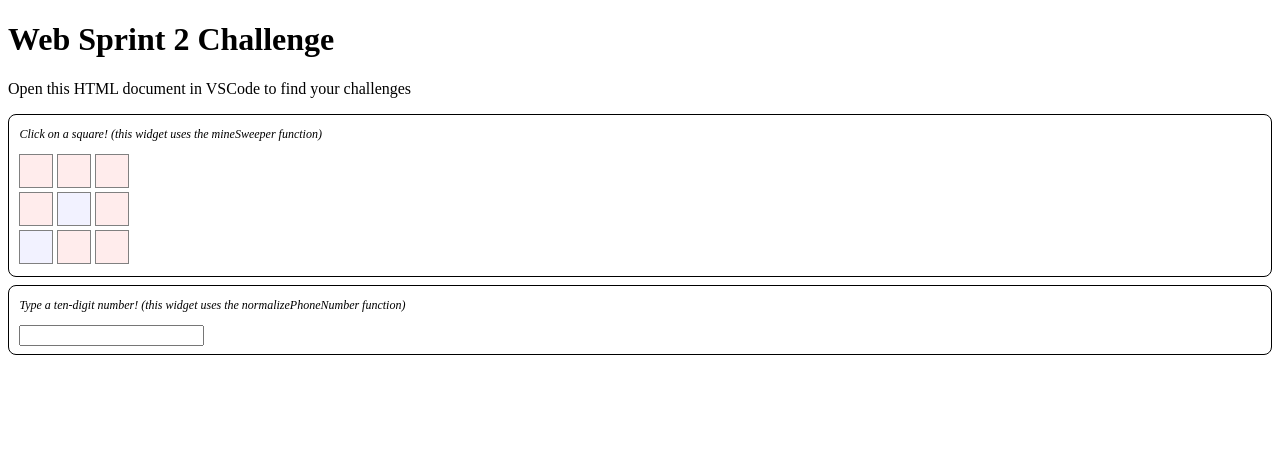
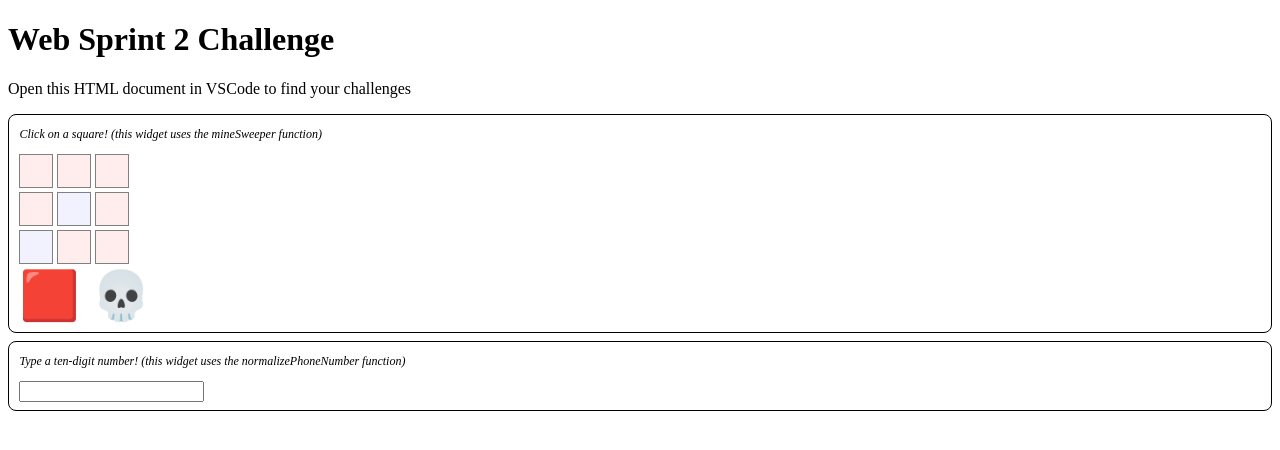
Before and after one commit to bloominstituteoftechnology/sprint-2-challenge-Gilbert228, a plain HTML site: page index.html in a window 1280 px wide. Both pictures are taken after a click on the element 36 px from the left and 170 px from the top of the page. Drawn offline with nearby package versions, Linux system fonts and the light colour scheme.

Commit message:
first commit

```diff
--- a/index.html
+++ b/index.html
@@ -6,29 +6,93 @@
   <script id="challenge">
     // 👉 CHALLENGE 1
     function profileActivation(profile, reason) {
+   if(profile.active && !reason){
+    return 'confirm status manually'
+   }
+   if(profile.active){
+    profile.active=false;
+    profile.reason=reason;
+   }
+   else{
+    profile.active=true;
+    delete profile.reason
+   }
+   return profile
+}
+ //👉 CHALLENGE 2
+function mineSweeper(grid, x, y) {
+    if (x < 1 || x > 3 || y < 1 || y > 3) {
+        return "invalid coordinates";
+    }
+    const navi = y - 1;
+    const coli = x - 1;
 
+    if (grid[navi][coli] === "🟥") {
+        return "🟥 💀";
+    } else if (grid[navi][coli] === "🟦") {
+        return "🟦 🥳";
     }
 
-    // 👉 CHALLENGE 2
-    function mineSweeper(grid, x, y) {
-
-    }
+    return "unknown outcome";
+}
 
     // 👉 CHALLENGE 3
     function booleanize(obj) {
+     for(const key in obj){
+      if(key.length>9){
+        return "shorten all prop names to 9 chars or less"
+      }
+     }
+      for(const key in obj){
+        const value=obj[key];
 
+      switch(value){
+        case 0:
+          obj[key]=false;
+          break;
+        case 1:
+          obj[key]=true;
+          break;
+        case null:
+          delete obj[key];
+          break;
+      }
     }
+    return obj
+  }
+
+
+
 
     // 👉 CHALLENGE 4
     function scrub(text, forbidden) {
+    if (text === '' || forbidden.length === 0) {
+        return text;
+    }
+    var words = text.toLowerCase().split(' ');
+    for (var i = 0; i < words.length; i++) {
+        var wordClean = words[i].replace(/[.,\/#!$%\^&\*;:{}=\-_`~()]/g,"");
+        if (forbidden.includes(wordClean)) {
+            var replacement = '';
+            for (var j = 0; j < wordClean.length; j++) {
+                replacement += 'x';
+            }
+            text = text.replace(new RegExp(words[i], 'i'), replacement);
+        }
+    }
+    return text;
+}
 
-    }
 
     // 👉 CHALLENGE 5 (bonus, NOT graded)
-    function normalizePhoneNumber(num) {
+function normalizePhoneNumber(num) {
+    const areaCode = '(' + num[0] + num[1] + num[2] + ')';
+    const firstThree = num[3] + num[4] + num[5];
+    const lastFour = num[6] + num[7] + num[8] + num[9];
+    const formattedNumber = areaCode + ' ' + firstThree + '-' + lastFour;
 
-    }
-
+    return formattedNumber;
+}
     // 👉 CHALLENGE 6 (bonus, NOT graded)
     function diceRolls() {
 
```
Also changed, not shown: 1 other file.
